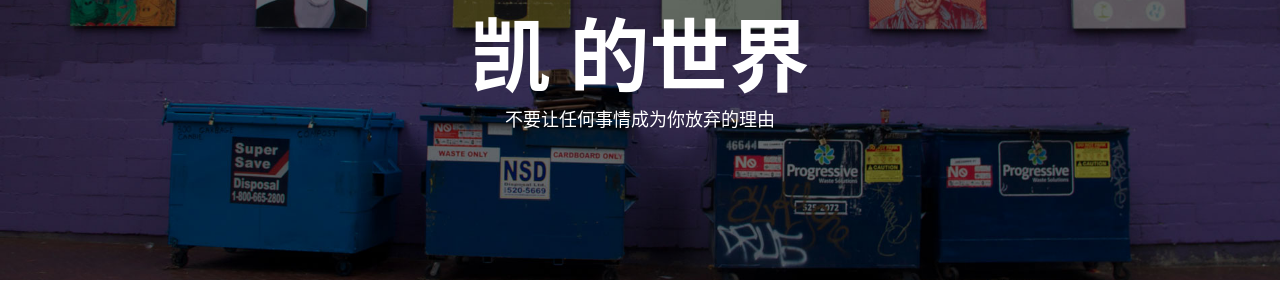
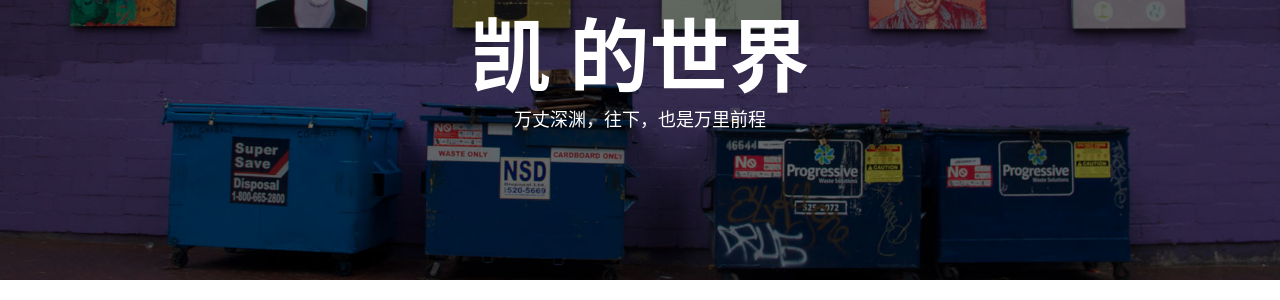
Before and after one commit to 2398954487/2398954487.GitHub.io, a Jekyll site: the page built from index.html, in a window 1280 px wide. Shown: the part 138-438 px from the top of the page. Built offline with Jekyll 4.4.1, drawn with Linux system fonts in a browser that asks for light colours; nearby versions of some CDN libraries; the list of posts is cut into pages by our own code; comment, search, counter and statistics services are not loaded.

Commit message:
Update index.html

```diff
--- a/index.html
+++ b/index.html
@@ -1,6 +1,6 @@
 ---
 layout: page
-description: "不要让任何事情成为你放弃的理由"
+description: "万丈深渊，往下，也是万里前程"
 ---
 
 {% for post in paginator.posts %}
```
